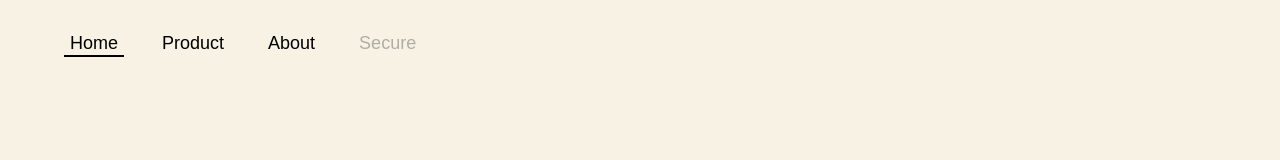
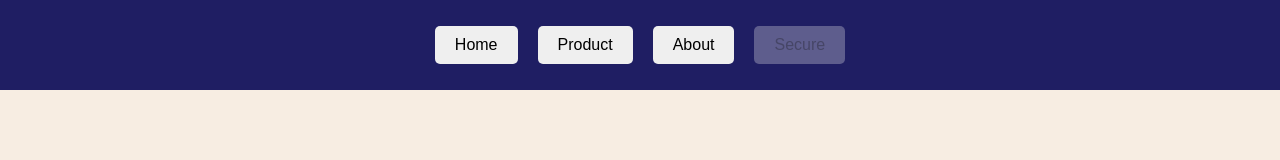
Before and after one commit to uttamsolanki/react_from_educative, a React app: page / in a window 1280 px wide. Built offline with nearby package versions, Linux system fonts and the light colour scheme.

Commit message:
multi-stage navbar

```diff
--- a/src/components/App.js
+++ /dev/null
@@ -1,14 +0,0 @@
-import React from "react";
-import Nav from "./Nav";
-
-const menus = [
-  { key: "home", label: "Home", url: "#home" },
-  { key: "product", label: "Product", url: "#product" },
-  { key: "about", label: "About", url: "#about" },
-  { key: "secure", label: "Secure", disabled: true, url: "secure" },
-];
-
-const App = () => {
-  return <Nav items={menus} selected="home" />;
-};
-export default App;
--- a/src/components/Nav.js
+++ /dev/null
@@ -1,38 +0,0 @@
-import React from "react";
-
-const NavItem = ({ label, disabled, onClick, active }) => {
-  return (
-    <li className={active ? "active" : ""}>
-      <button type="button" disabled={disabled} onClick={onClick}>
-        {label}
-      </button>
-    </li>
-  );
-};
-const Nav = ({ items, selected }) => {
-  const isActive = (item) => {
-    return item.key === selected;
-  };
-
-  const onClick = (item) => {
-    window.location.href = item.url;
-  };
-
-  return (
-    <ul>
-      {items.map((item, i) => (
-        <NavItem
-          key={i}
-          label={item.label}
-          disabled={item.disabled}
-          onClick={() => {
-            onClick(item);
-          }}
-          active={isActive(item)}
-        />
-      ))}
-    </ul>
-  );
-};
-
-export default Nav;
--- a/src/index.js
+++ b/src/index.js
@@ -1,12 +1,95 @@
-import React, { StrictMode } from "react";
+// Import React and ReactDOM libraries
+import React from "react";
+// Import styling for the application (styles.css)
 import { createRoot } from "react-dom/client";
-import App from "./components/App";
 import "./styles.css";
-const rootElement = document.getElementById("root");
 
-const root = createRoot(rootElement);
-root.render(
-  <StrictMode>
-    <App />
-  </StrictMode>
-);
+// Navigation menu items data
+const menus = [
+  { key: "home", label: "Home", url: "/" },
+  {
+    key: "product",
+    label: "Product",
+    url: "/product",
+    subcategories: [
+      { key: "courses", label: "Courses", url: "/product/courses" },
+      { key: "plans", label: "Plans", url: "/product/plans" },
+      { key: "paths", label: "Paths", url: "/product/paths" },
+    ],
+  },
+  {
+    key: "about",
+    label: "About",
+    url: "/about",
+    subcategories: [
+      { key: "history", label: "History", url: "/about/history" },
+      { key: "team", label: "Team", url: "/about/team" },
+    ],
+  },
+  { key: "secure", label: "Secure", url: "/secure", disabled: true },
+];
+
+const NavItem = ({ label, subcategories, disabled, onClick }) => {
+  return (
+    <li>
+      <button disabled={disabled} onClick={onClick}>
+        {label}
+      </button>
+      {subcategories ? (
+        <ul className="sub-menu">
+          {subcategories.map((subItem) => (
+            <li key={subItem.key}>
+              <a href={subItem.url}>{subItem.label}</a>
+            </li>
+          ))}
+        </ul>
+      ) : (
+        ""
+      )}
+    </li>
+  );
+};
+
+// Nav component for rendering a list of navigation items
+const Nav = ({ selected, items }) => {
+  // Function to handle click events on navigation items, redirecting to the item's URL
+  const onClick = (item) => {
+    // Handle click event logic would be added here
+    window.location.href = item.url;
+  };
+  // Function to check if an item is active based on its key
+  const isActive = (item) => item.key === selected;
+
+  // Placeholder JSX for the component, describing its purpose
+  return (
+    <ul className="nav-menu">
+      {items.map((item) => (
+        <NavItem
+          key={item.key}
+          label={item.label}
+          subcategories={item.subcategories}
+          isActive={isActive(item)}
+          disabled={item.disabled}
+          onClick={() => {
+            onClick(item);
+          }}
+        />
+      ))}
+    </ul>
+  );
+};
+
+// App component using Nav with predefined menu items and the selected item set to "home"
+const App = () => {
+  return (
+    <div id="navigation-bar">
+      <Nav items={menus} selected="home" />
+    </div>
+  );
+};
+
+// Get the root element by its ID ("root")
+const rootEl = document.getElementById("root");
+// Render the App component into the root element using ReactDOM
+const root = createRoot(rootEl);
+root.render(<App />);
--- a/src/styles.css
+++ b/src/styles.css
@@ -1,34 +1,78 @@
 body {
   font-family: sans-serif;
-  -webkit-font-smoothing: auto;
-  -moz-font-smoothing: auto;
+  -webkit-font-smoothing: antialiased;
   -moz-osx-font-smoothing: grayscale;
-  font-smoothing: auto;
   text-rendering: optimizeLegibility;
-  font-smooth: always;
-  -webkit-tap-highlight-color: transparent;
-  -webkit-touch-callout: none;
+  background-color: #f7ede2; /* Purple background */
+  color: #fff; /* White text color */
+  margin: 0;
+  padding: 0;
 }
 
-body {
-  background: #f7f2e4;
-  color: #482e19;
+/* Navigation Bar */
+#navigation-bar {
+  background-color: #1f1e63; /* Dark purple navigation bar */
+  color: #fff;
+  padding: 1rem;
+  display: flex;
+  justify-content: center; /* Center alignment */
+  align-items: center;
 }
 
-ul {
-  list-style: none;
+.nav-menu {
+  list-style-type: none;
   display: flex;
+  margin: 0;
+  padding: 0;
 }
-li {
-  margin: 1rem;
+
+.nav-menu li {
+  margin: 10px;
+  position: relative;
 }
-li.active {
-  border-bottom: 2px solid black;
+
+.nav-menu li li {
+  padding: 1rem;
+  position: relative;
+  border-radius: 5px;
+}
+
+.nav-menu a {
+  text-decoration: none;
+  color: #fff;
+  transition: color 0.3s;
+  padding: 1rem;
+}
+
+.nav-menu li:hover {
+  background-color: #4a47a3; /* Darker purple on hover */
+}
+
+.sub-menu {
+  display: none;
+  position: absolute;
+  background-color: #6c5ce7; /* Dark purple sub-menu */
+  top: 100%;
+  left: 0;
+  list-style-type: none;
+  padding: 0;
+  border-radius: 5px; /* Added border radius */
+}
+
+.nav-menu li:hover .sub-menu {
+  display: block;
 }
 
 button {
-  border: none;
-  background: none;
-  font-size: 18px;
+  padding: 10px 20px; /* Increased button padding */
+  border-radius: 5px;
+  border: 0;
+  font-size: 1rem;
   cursor: pointer;
+  transition: background-color 0.3s, color 0.3s; /* Added color transition */
 }
+
+button:hover {
+  background-color: #4a47a3; /* Darker purple on hover */
+  color: #fff; /* White text color on hover */
+}
```
